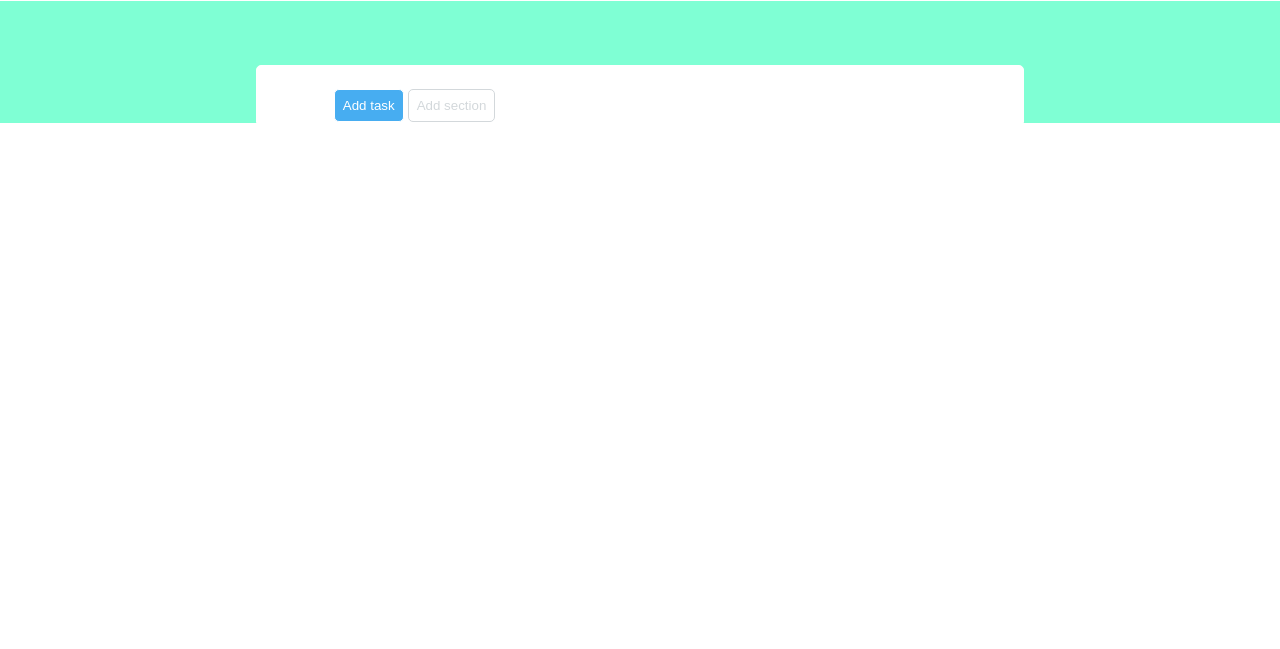
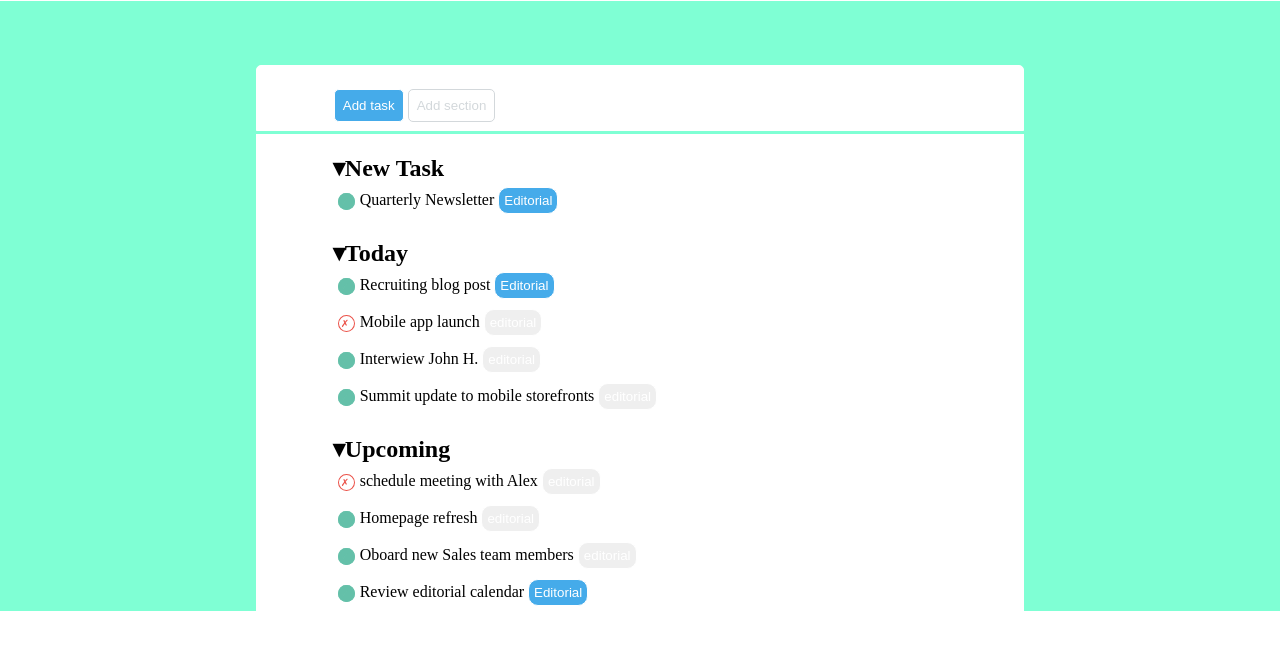
Before and after one commit to EliaBuratti/html-css-toboolist, a plain HTML site: page index.html in a window 1280 px wide. Shown: the part 53-702 px from the top of the page. Drawn offline with Linux system fonts and the light colour scheme.

Commit message:
add list page

```diff
--- a/css/style.css
+++ b/css/style.css
@@ -17,6 +17,12 @@ main {
 
 }
 
+h2 {
+
+    padding-top: 20px;
+}
+
+
 .heading_title {
     font-size: 2rem;
     vertical-align: 50%;
@@ -25,6 +31,8 @@ main {
 .layout{
 
     background-color: white;
+    margin-bottom: 3px;
+    padding-left: 10%;
 
 
 }
@@ -33,7 +41,8 @@ main {
 
     width: 100%;
     height: auto;
-    padding: 3% 2% 0 10%;
+    padding-top: 3%;
+    padding-bottom: 1%;
     border: 1px solid white;
     border-top-left-radius: 5px;
     border-top-right-radius: 5px;
@@ -62,3 +71,66 @@ main {
     border: 1px solid rgba(211,216,219,255);
 
 }
+
+.list {
+
+    padding: 5px;
+}
+
+.circle{
+
+    border: 1px solid;
+    border-radius: 50%;
+    text-align: center;
+    font-size: 10px;
+    margin-right: 5px;
+    padding: 2px;
+}
+
+.task_button {
+
+    color: white;
+    border: 1px solid white;
+    border-radius: 10px;
+    padding: 5px;
+
+}
+
+/* class color of check and cross color */
+
+.green {
+
+    color: rgba(102,193,170,255);
+}
+
+.red {
+
+    color: rgba(235,82,73,255) ;
+}
+
+/* class color of list button */
+
+.blue {
+
+    background-color: rgba(69,171,234,255);
+}
+
+.purple {
+
+    background-color: rgba(156,114,228,255);
+}
+
+.green {
+
+    background-color: rgba(100,192,169,255);
+}
+
+.orange {
+
+    background-color: rgba(242,158,51,255);
+}
+
+.pink {
+
+    background-color: rgba(216,99,161,255);
+}
--- a/index.html
+++ b/index.html
@@ -35,9 +35,124 @@
 
             </div>
 
+            <!-- list -->
+
+            <div class="layout">
+
+                <div>
+
+                    <!-- New Task -->
+
+                    <h2>&#9662;New Task</h2>
+
+                    <section class="list">
+
+                        <span class="circle green"> &check; </span>
+
+                        Quarterly Newsletter
+
+                        <button class="task_button blue">Editorial</button>
+
+                    </section>
+
+                    <!-- today -->
+
+                    <h2>&#9662;Today</h2>
+
+                    <section class="list">
+
+                        <span class="circle green"> &check; </span>
+
+                        Recruiting blog post
+
+                        <button class="task_button blue">Editorial</button>
+
+                    </section>
+
+                    <section class="list">
+
+                        <span class="circle red"> &cross; </span>
+
+                        Mobile app launch
+
+                        <button class="task_button">editorial</button>
+
+                    </section>
+
+                    <section class="list">
+
+                        <span class="circle green"> &check; </span>
+
+                        Interwiew John H.
+
+                        <button class="task_button">editorial</button>
+
+                    </section>
+
+                    <section class="list">
+
+                        <span class="circle green"> &check; </span>
+
+                        Summit update to mobile storefronts
+
+                        <button class="task_button">editorial</button>
+
+                    </section>
+
+                    <!-- upcoming -->
+
+                    <h2>&#9662;Upcoming</h2>
+
+                    <section class="list">
+
+                        <span class="circle red"> &cross; </span>
+
+                        schedule meeting with Alex
+
+                        <button class="task_button">editorial</button>
+
+                    </section>
+
+                    <section class="list">
+
+                        <span class="circle green"> &check; </span>
+
+                        Homepage refresh
+
+                        <button class="task_button">editorial</button>
+
+                    </section>
+
+                    <section class="list">
+
+                        <span class="circle green"> &check; </span>
+
+                        Oboard new Sales team members
+
+                        <button class="task_button">editorial</button>
+
+                    </section>
+
+                    <section class="list">
+
+                        <span class="circle green"> &check; </span>
+
+                        Review editorial calendar
+
+                        <button class="task_button blue">Editorial</button>
+
+                    </section>
 
 
 
+
+
+
+
+
+                </div>
+
+            </div>
 
         </main>
 
```
Lines whose indentation alone changed are shown as unchanged.
